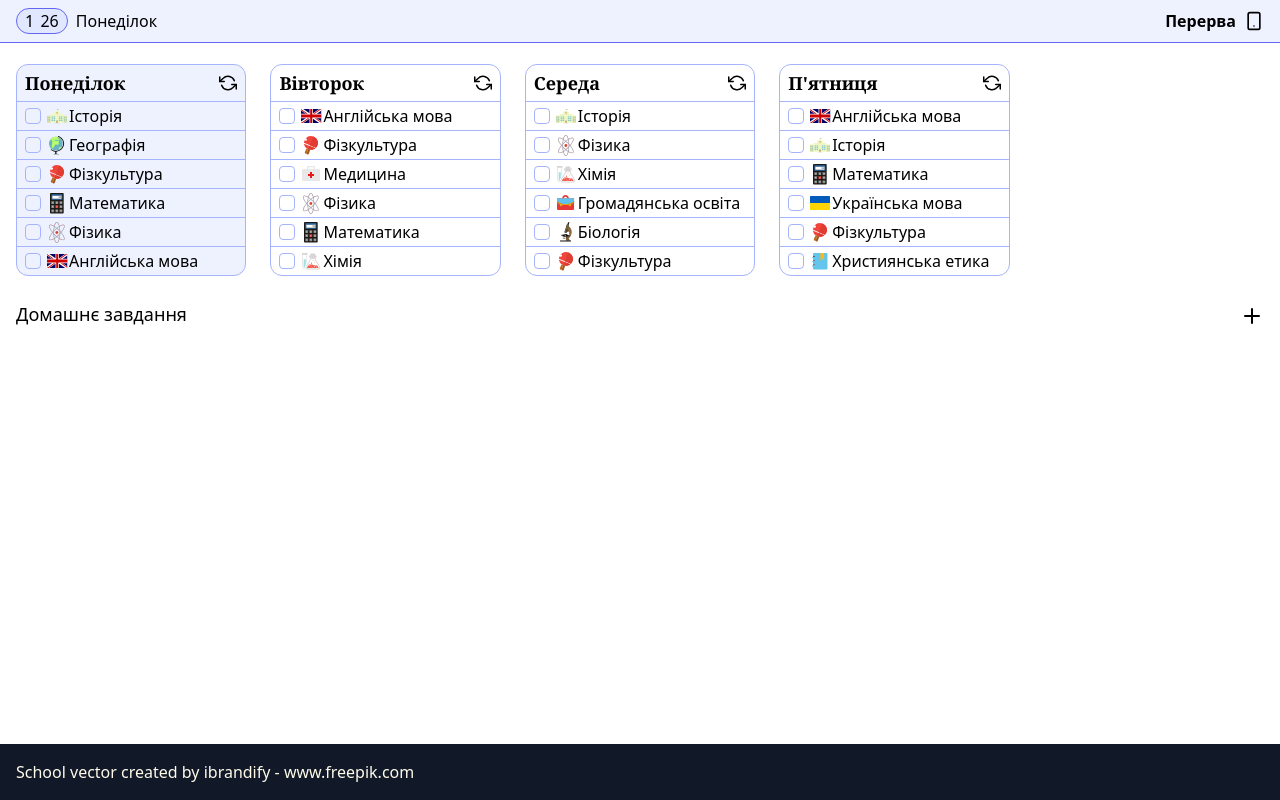
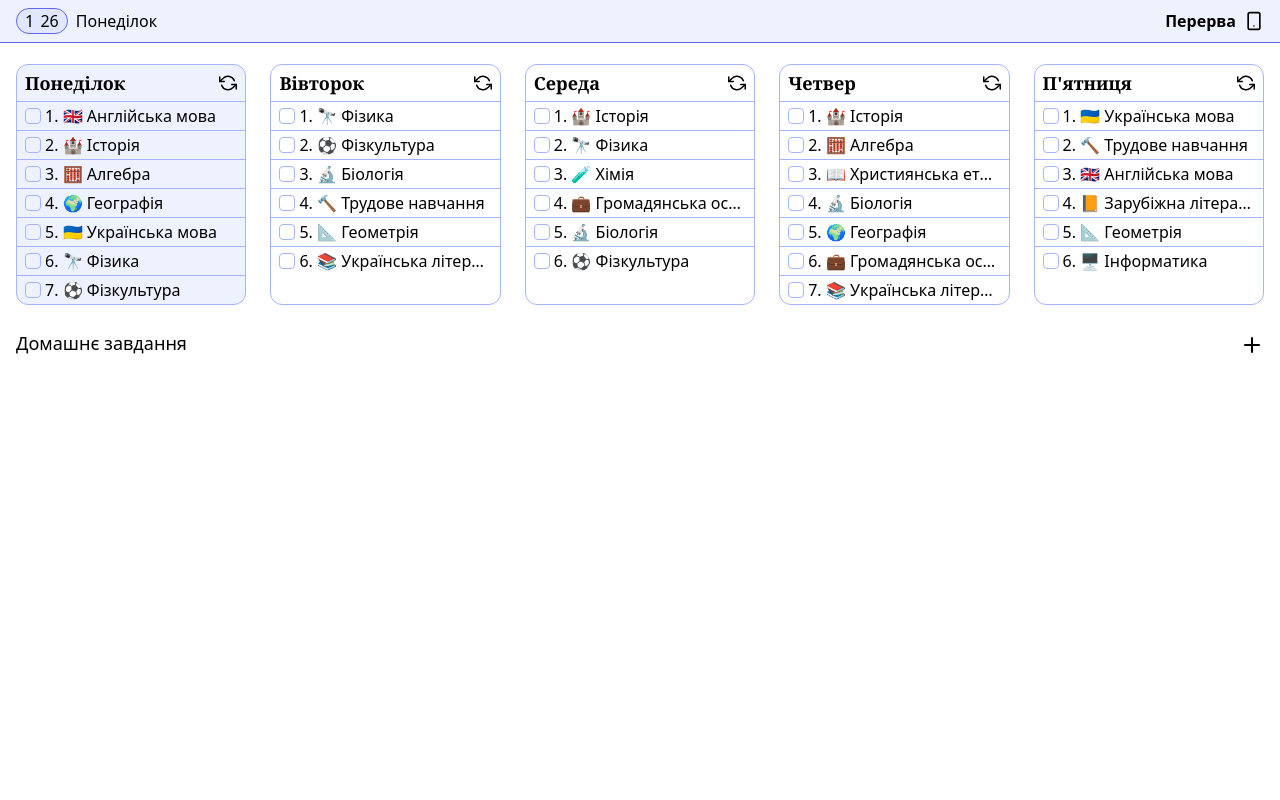
Before and after one commit to nazar1ua/vue-schedule, a Vue app: page / in a window 1280 px wide. Built offline with nearby package versions, Linux system fonts and the light colour scheme.

Commit message:
Замінено піктограми на емодзі + покращення та виправлення

```diff
--- a/src/App.vue
+++ b/src/App.vue
@@ -1,14 +1,9 @@
 <template>
   <Header :time="time" :lessons="lessons" :lesson="lesson"/>
   <div class="container px-4 mx-auto mt-10">
-    <Table :lessons="lessons" :lesson="lesson" :today="today" :homework="homework"/>
-    <Homework :lessons="lessons" @created="createdHandler" />
+    <Table :lessons="lessons" :lesson="lesson" :today="today" @homework-change="updateHomework"/>
+    <Homework :lessons="lessons" :homework="homework" @created="updateHomework" />
   </div>
-  <footer class="bg-gray-900 text-amber-50 mt-auto mb-0">
-    <div class="container mx-auto p-4">
-      <a href="https://www.freepik.com/vectors/school" target="_blank">School vector created by ibrandify - www.freepik.com</a>
-    </div>
-  </footer>
 </template>
 
 <script>
@@ -50,7 +45,7 @@ export default {
       }
       return JSON.parse(localStorage.getItem('homework'))
     },
-    createdHandler() {
+    updateHomework() {
       this.homework = this.getHomework()
     },
     updateNow() {
--- a/src/assets/lessons.json
+++ b/src/assets/lessons.json
@@ -3,23 +3,24 @@
     {
       "name": "Понеділок",
       "lessons": [
+        "Англійська мова",
         "Історія",
+        "Алгебра",
         "Географія",
-        "Фізкультура",
-        "Математика",
+        "Українська мова",
         "Фізика",
-        "Англійська мова"
+        "Фізкультура"
       ]
     },
     {
       "name": "Вівторок",
       "lessons": [
-        "Англійська мова",
+        "Фізика",
         "Фізкультура",
-        "Медицина",
-        "Фізика",
-        "Математика",
-        "Хімія"
+        "Біологія",
+        "Трудове навчання",
+        "Геометрія",
+        "Українська література"
       ]
     },
     {
@@ -35,17 +36,25 @@
     },
     {
       "name": "Четвер",
-      "lessons": []
+      "lessons": [
+        "Історія",
+        "Алгебра",
+        "Християнська етика",
+        "Біологія",
+        "Географія",
+        "Громадянська освіта",
+        "Українська література"
+      ]
     },
     {
       "name": "П'ятниця",
       "lessons": [
+        "Українська мова",
+        "Трудове навчання",
         "Англійська мова",
-        "Історія",
-        "Математика",
-        "Українська мова",
-        "Фізкультура",
-        "Християнська етика"
+        "Зарубіжна література",
+        "Геометрія",
+        "Інформатика"
       ]
     }
   ],
--- /dev/null
+++ b/src/components/Emoji.vue
@@ -0,0 +1,29 @@
+<template>
+    <span v-if="lesson === 'Хімія'">🧪️</span>
+    <span v-else-if="lesson === 'Християнська етика'">📖️</span>
+    <span v-else-if="lesson === 'Правознавство' || lesson === 'Громадянська освіта'">💼️</span>
+    <span v-else-if="lesson === 'Мистецтво'">🎨️</span>
+    <span v-else-if="lesson === 'Основи здоров\'я' || lesson === 'Медицина'">💉️</span>
+    <span v-else-if="lesson === 'Географія'">🌍️</span>
+    <span v-else-if="lesson === 'Інформатика'">🖥️</span>
+    <span v-else-if="lesson === 'Українська література'">📚️</span>
+    <span v-else-if="lesson === 'Алгебра' || lesson === 'Математика'">🧮️</span>
+    <span v-else-if="lesson === 'Англійська мова'">🇬🇧️</span>
+    <span v-else-if="lesson === 'Українська мова'">🇺🇦️</span>
+    <span v-else-if="lesson === 'Історія України'">🏛️</span>
+    <span v-else-if="lesson === 'Всесвітня історія' || lesson === 'Історія'">🏰️</span>
+    <span v-else-if="lesson === 'Фізкультура'">⚽️</span>
+    <span v-else-if="lesson === 'Геометрія'">📐️</span>
+    <span v-else-if="lesson === 'Трудове навчання'">🔨️</span>
+    <span v-else-if="lesson === 'Німецька мова'">🇩🇪️</span>
+    <span v-else-if="lesson === 'Фізика'">🔭️</span>
+    <span v-else-if="lesson === 'Зарубіжна література'">📙️</span>
+    <span v-else-if="lesson === 'Біологія'">🔬️</span>
+</template>
+
+<script>
+export default {
+    name: "Icon",
+    props: ['lesson'],
+}
+</script>
--- a/src/components/Homework.vue
+++ b/src/components/Homework.vue
@@ -10,7 +10,7 @@
           <h6 class="font-medium px-1.5">{{day.name}}</h6>
           <ul>
             <template v-for="(lesson, i) in day.lessons" :key="lesson">
-              <li v-if="homework[index][i] !== null" class="px-1.5">{{lesson}}: {{homework[index][i].text}}</li>
+              <li v-if="homework[index][i] !== null" class="px-1.5" :class="[homework[index][i].done ? 'line-through' : '']">{{lesson}}: {{homework[index][i].text}}</li>
             </template>
           </ul>
         </li>
@@ -23,23 +23,9 @@
 import CreateHomework from './Homework/CreateHomework.vue';
 export default {
   name: "Homework",
-  props: {
-    lessons: Object,
-  },
-  data() {
-    return {
-      homework: this.getHomework()
-    }
-  },
+  props: ['lessons', 'homework'],
   methods: {
-    getHomework() {
-      if (!localStorage.getItem('homework')) {
-        localStorage.setItem('homework', JSON.stringify([[null,null,null,null,null,null,null],[null,null,null,null,null,null,null],[null,null,null,null,null,null,null],[null,null,null,null,null,null,null],[null,null,null,null,null,null,null]]))
-      }
-      return JSON.parse(localStorage.getItem('homework'))
-    },
     createdHandler() {
-      this.homework = this.getHomework()
       this.$emit('created')
     }
   },
--- a/src/components/Homework/CreateHomework.vue
+++ b/src/components/Homework/CreateHomework.vue
@@ -57,8 +57,10 @@ function addHomework() {
         loading.value = false
         emit('created')
         isOpen.value = false
-        success.value = false
         homeworkText.value = ''
+        setTimeout(() => {
+            success.value = false
+        }, 200)
     }, 100)
 }
 
--- a/src/components/Table.vue
+++ b/src/components/Table.vue
@@ -1,18 +1,27 @@
 <template>
-  <div class="grid sm:grid-cols-2 md:grid-cols-3 lg:grid-cols-4 xl:grid-cols-5 gap-6 my-6" ref="grid">
+  <div class="grid grid-cols-1 sm:grid-cols-2 md:grid-cols-3 lg:grid-cols-4 xl:grid-cols-5 gap-6 my-6" ref="grid">
     <template v-for="(day, index) in lessons.days" :key="day.name + index + Math.random()">
       <div v-show="day.lessons.length > 0" class="border border-indigo-300 rounded-xl pt-1" :class="{ 'bg-indigo-50 dark:bg-indigo-900': index === today }">
         <div class="px-2 pb-1 flex justify-between items-center">
           <h1 class="font-bold text-lg font-serif">{{day.name}}</h1>
-          <button @click="resetDay(index)" :ref="'reset-' + index" class="reset-button rounded focus:outline-none focus-visible:ring focus-visible:ring-offset-2 dark:focus-visible:ring-offset-gray-800 focus-visible:ring-indigo-300 dark:focus-visible:ring-indigo-500" :class="{ 'focus-visible:ring-offset-indigo-50 dark:focus-visible:ring-offset-indigo-900': index === today }">
-            <svg xmlns="http://www.w3.org/2000/svg" width="18" height="18" viewBox="0 0 24 24" fill="none" stroke="currentColor" stroke-width="2" stroke-linecap="round" stroke-linejoin="round" class="select-none"><polyline points="1 4 1 10 7 10"></polyline><polyline points="23 20 23 14 17 14"></polyline><path d="M20.49 9A9 9 0 0 0 5.64 5.64L1 10m22 4l-4.64 4.36A9 9 0 0 1 3.51 15"></path></svg>
+          <button @click="resetDay(index)" :ref="'reset-' + index"
+            class="reset-button rounded focus:outline-none focus-visible:ring focus-visible:ring-offset-2 dark:focus-visible:ring-offset-gray-800 focus-visible:ring-indigo-300 dark:focus-visible:ring-indigo-500"
+            :class="{ 'focus-visible:ring-offset-indigo-50 dark:focus-visible:ring-offset-indigo-900': index === today }">
+            <svg xmlns="http://www.w3.org/2000/svg" width="18" height="18" viewBox="0 0 24 24" fill="none" stroke="currentColor" stroke-width="2" stroke-linecap="round" stroke-linejoin="round"
+              class="select-none">
+              <polyline points="1 4 1 10 7 10"></polyline>
+              <polyline points="23 20 23 14 17 14"></polyline>
+              <path d="M20.49 9A9 9 0 0 0 5.64 5.64L1 10m22 4l-4.64 4.36A9 9 0 0 1 3.51 15"></path>
+            </svg>
           </button>
         </div>
         <ul>
           <li class="flex items-center px-2 py-0.5 border-t border-t-indigo-300" v-for="(subject, number) in day.lessons" :key="subject + number + Math.random()">
-            <input type="checkbox" @change="handleChange" @keyup.enter="handleKeyup" :checked="todo[index][number]" class="shrink-0 mr-1 appearance-none h-4 w-4 rounded border border-indigo-300 dark:border-indigo-500 cursor-pointer transition-all bg-[length:0%] checked:bg-[length:0.9rem] checked:bg-indigo-300 dark:checked:bg-indigo-500 checked:bg-center checked:bg-[url('src/assets/checkbox.svg')] outline-none focus-visible:ring focus-visible:ring-indigo-200 dark:focus-visible:ring-indigo-600 bg-no-repeat">
-            <Icon :lesson="subject"/>
-            <span class="truncate" :class="{ 'font-medium': subject === lesson && today === index }">{{subject}} <span :class="[todo[index][number] ? 'line-through' : '']">{{homework[index][number] !== null ? '(' + homework[index][number].text + ')' : ''}}</span></span>
+            <input type="checkbox" @change="handleChange" @keyup.enter="handleKeyup" :checked="todo[index][number]"
+              class="shrink-0 mr-1 appearance-none h-4 w-4 rounded border border-indigo-300 dark:border-indigo-500 cursor-pointer transition-all bg-[length:0%] checked:bg-[length:0.9rem] checked:bg-indigo-300 dark:checked:bg-indigo-500 checked:bg-center checked:bg-[url('src/assets/checkbox.svg')] outline-none focus-visible:ring focus-visible:ring-indigo-200 dark:focus-visible:ring-indigo-600 bg-no-repeat">
+            <span>{{number + 1}}.&nbsp;</span>
+            <Emoji :lesson="subject" />
+            <span class="truncate" :class="{ 'font-medium': subject === lesson && today === index }">&nbsp;{{subject}} <span :class="[todo[index][number] ? 'line-through' : '']">{{homework[index][number] !== null ? '(' + homework[index][number].text + ')' : ''}}</span></span>
           </li>
         </ul>
       </div>
@@ -22,20 +31,29 @@
 
 <script>
 import Icon from './Icon.vue'
+import Emoji from './Emoji.vue'
 
 export default {
   name: "Table",
-  components: {Icon},
-  props: ['lessons', 'lesson', 'today', 'homework'],
+  components: { Icon, Emoji },
+  props: ['lessons', 'lesson', 'today'],
+  emits: ['homeworkChange'],
   data() {
     return {
       todo: this.getStorage(),
+      homework: this.getHomework()
     }
   },
   methods: {
+    getHomework() {
+      if (!localStorage.getItem('homework')) {
+        localStorage.setItem('homework', JSON.stringify([[null, null, null, null, null, null, null], [null, null, null, null, null, null, null], [null, null, null, null, null, null, null], [null, null, null, null, null, null, null], [null, null, null, null, null, null, null]]))
+      }
+      return JSON.parse(localStorage.getItem('homework'))
+    },
     getStorage() {
       if (!localStorage.getItem('todo')) {
-        localStorage.setItem('todo', JSON.stringify([[false,false,false,false,false,false,false],[false,false,false,false,false,false,false],[false,false,false,false,false,false,false],[false,false,false,false,false,false,false],[false,false,false,false,false,false,false]]));
+        localStorage.setItem('todo', JSON.stringify([[false, false, false, false, false, false, false], [false, false, false, false, false, false, false], [false, false, false, false, false, false, false], [false, false, false, false, false, false, false], [false, false, false, false, false, false, false]]));
       }
       return JSON.parse(localStorage.getItem('todo'));
     },
@@ -59,12 +77,18 @@ export default {
       }
       eventStatus = Boolean(!!event.target.checked);
       if (eventStatus) {
-        event.path[0].nextElementSibling.nextElementSibling.children[0].classList.add('line-through')
+        event.path[0].nextElementSibling.nextElementSibling.nextElementSibling.children[0].classList.add('line-through')
       } else {
-        event.path[0].nextElementSibling.nextElementSibling.children[0].classList.remove('line-through')
+        event.path[0].nextElementSibling.nextElementSibling.nextElementSibling.children[0].classList.remove('line-through')
       }
       let todo = this.getStorage();
       todo[eventDay][eventLesson] = eventStatus;
+      let homework = this.getHomework();
+      if (homework[eventDay][eventLesson] !== null) {
+        homework[eventDay][eventLesson].done = eventStatus;
+        localStorage.setItem('homework', JSON.stringify(homework));
+        this.$emit('homeworkChange');
+      }
       this.setStorage(todo);
     },
     handleKeyup(event) {
@@ -79,7 +103,7 @@ export default {
       const parent = this.$refs.grid.children[day].children[1].children;
       for (let index = 0; index < parent.length; index++) {
         parent[index].children[0].checked = false;
-        parent[index].children[0].nextElementSibling.nextElementSibling.children[0].classList.remove('line-through')
+        parent[index].children[0].nextElementSibling.nextElementSibling.nextElementSibling.children[0].classList.remove('line-through')
       }
       this.setStorage(todo);
       this.resetAnimation(day);
@@ -110,6 +134,7 @@ export default {
   from {
     transform: rotate(0deg);
   }
+
   to {
     transform: rotate(360deg);
   }
```
